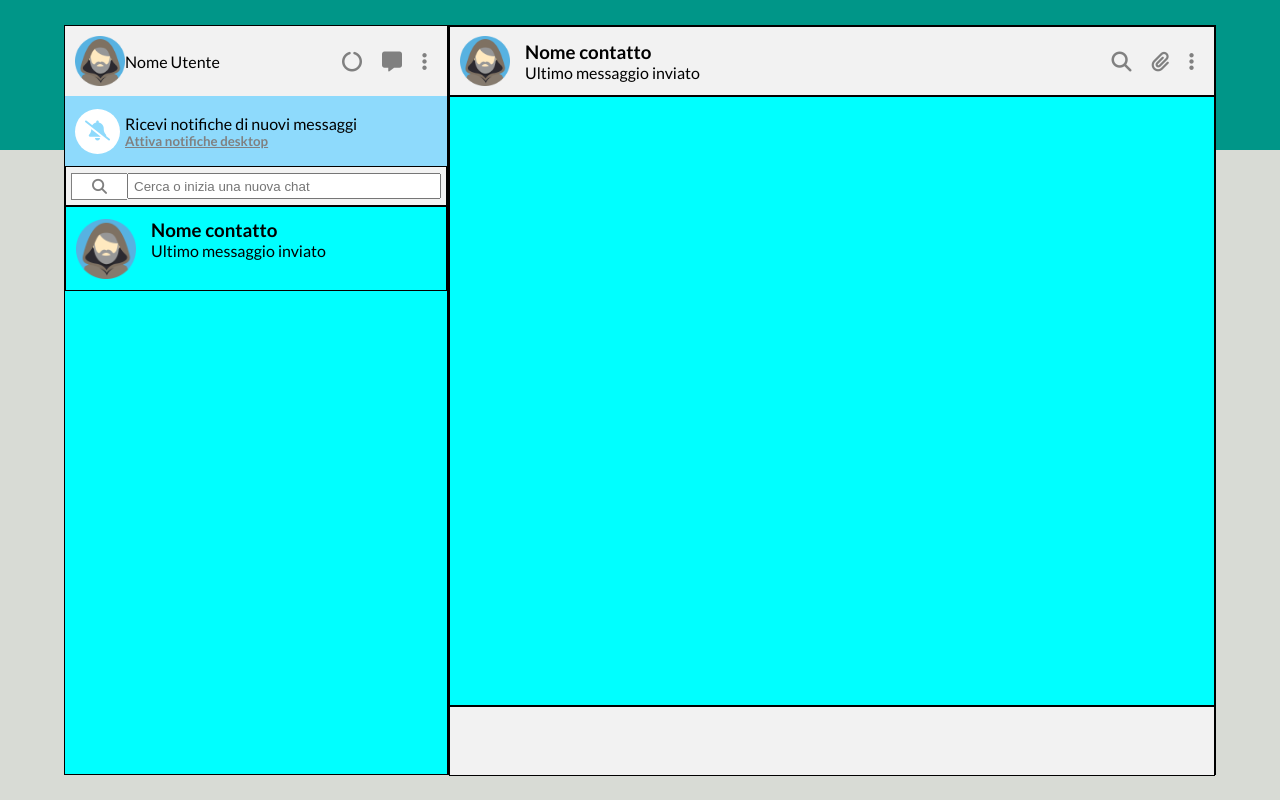
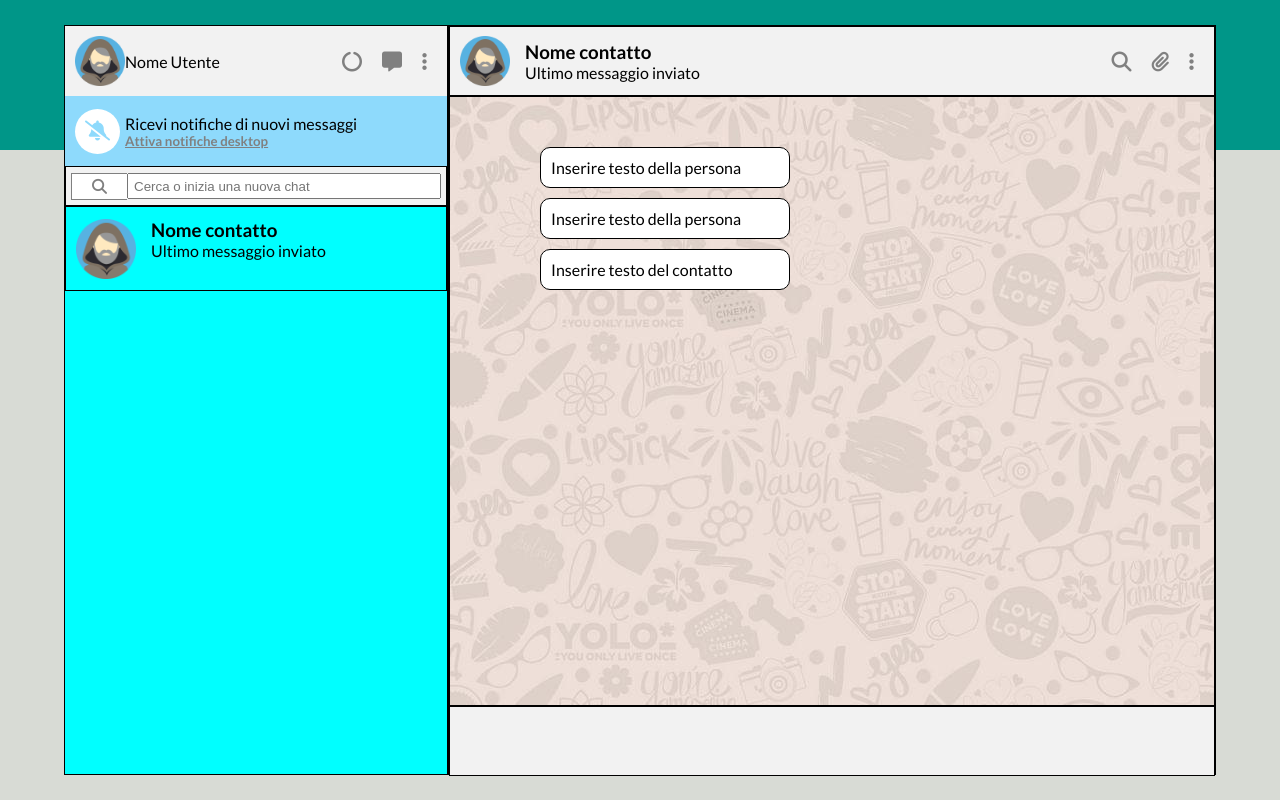
Before and after one commit to ValeriaGiannelli/vue-boolzapp, a plain HTML site: page index.html in a window 1280 px wide. Drawn offline with nearby package versions, Linux system fonts and the light colour scheme.

Commit message:
feat. static message in the chat container

```diff
--- a/css/style.css
+++ b/css/style.css
@@ -184,6 +184,7 @@ body{
     height: 100%;
 }
 
+/* nome e ultimo messaggio inviato */
 .selected-contact .contact-profile .info-contact{
     height: 100%;
 }
@@ -192,8 +193,22 @@ body{
 .chat-container{
     height: calc(100vh - 190px);
     overflow-y: auto;
+    background-image: url(../img/wp4410721-660620800.jpg);
+    padding: 50px 90px;
 
     /* DEBUG */
+    border: 1px solid black;
+}
+
+/* caratteristiche base dei messaggi */
+.message{
+    padding: 10px;
+    border-radius: 10px;
+    width: 250px;
+    margin-bottom: 10px;
+
+    /* debug */
+    background-color: white;
     border: 1px solid black;
 }
 
--- a/index.html
+++ b/index.html
@@ -121,7 +121,7 @@
                             <img src="img/avatar-icon-6.jpg" alt="Nome utente">
                         </div>
 
-                        <!-- nome e ultimo messaggio inviato -->
+                        <!-- nome e ultimo messaggio inviato gestire con VUE -->
                         <div class="info-contact">
                             <h3>Nome contatto</h3>
                             <span>Ultimo messaggio inviato</span>
@@ -149,6 +149,19 @@
                 <!-- contenuto della chat -->
                 <div class="chat-container">
 
+                    <!-- messaggio utente -->
+                    <div class="message user-message">
+                        <span>Inserire testo della persona</span>
+                    </div>
+
+                    <div class="message user-message">
+                        <span>Inserire testo della persona</span>
+                    </div>
+
+                    <!-- messaggio contatto -->
+                    <div class="message contact-message">
+                        <span>Inserire testo del contatto</span>
+                    </div>
 
                 </div>
 
```
Also changed, not shown: img/wp4410721-660620800.jpg (added).
